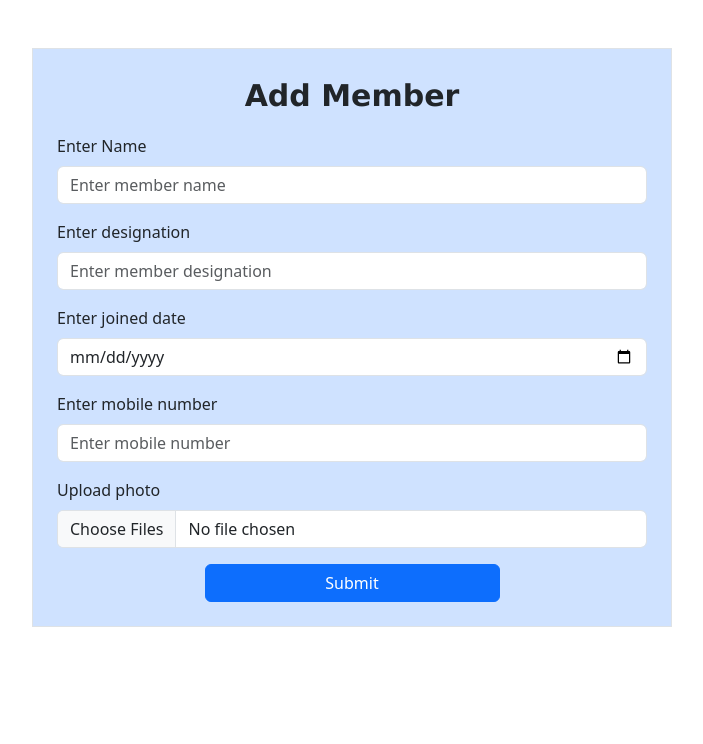
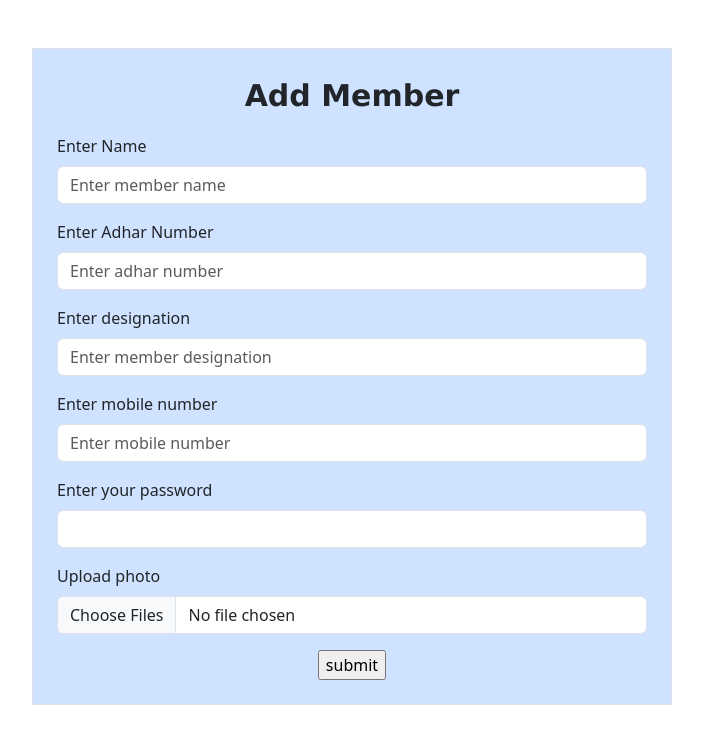
Before and after one commit to sudhir-takale/gramchaitanya-online-portal, a PHP site: page /addmember.php in a window 1280 px wide. Shown: the top 744 px of the page, without its empty margins (288-991 px from the left). Run offline with PHP 8.4, Linux system fonts and the light colour scheme.

Commit message:
added php code

```diff
--- a/addmem.php
+++ /dev/null
@@ -1,3 +0,0 @@
-<?php
-
-?>
--- a/addmember.php
+++ b/addmember.php
@@ -1,3 +1,33 @@
+<?php
+require('database.php');
+
+if ($_SERVER["REQUEST_METHOD"] == "POST") {
+
+
+    $fname = $_POST['fname'];
+    $designation = $_POST['designation'];
+    $mobile = $_POST['mobile'];
+    $adharno = $_POST['adharno'];
+    $password = $_POST['password'];
+    // $date = $_POST['date'];
+    $photo = $_POST['photo'];
+
+    $query = "INSERT INTO admins (name,adharno,role,mobilenumber,password,photo) VALUES ('$fname','$adharno','$designation','$mobile','$password','$photo')";
+
+    if (mysqli_query($conn, $query)) {
+        echo "inserted succesfully";
+
+    } else {
+        echo "error" . $conn->error;
+    }
+
+
+}
+?>
+
+
+
+
 <!DOCTYPE html>
 <html lang="en">
 
@@ -11,48 +41,58 @@
 </head>
 
 <body>
-
-
-
-    <form action="" class="m-5 bg-primary-subtle  border w-50 p-4 mx-auto col-10 col-md-8 col-lg-6 ">
+    <form action="addmember.php" class="m-5 bg-primary-subtle  border w-50 p-4 mx-auto col-10 col-md-8 col-lg-6 "
+        method="post">
         <p class="align-center"
             style="text-align: center; font-size: 30px; font-weight: 800; font-family: Verdana, Geneva, Tahoma, sans-serif;">
             Add Member</p>
         <div class="mb-3 ">
             <label for="exampleFormControlInput1" class="form-label">Enter Name </label>
-            <input type="text" class="form-control" id="exampleFormControlInput1" placeholder="Enter member name">
+            <input type="text" class="form-control" id="exampleFormControlInput1" name="fname"
+                placeholder="Enter member name">
+
+        </div>
+        <div class="mb-3 ">
+            <label for="exampleFormControlInput1" class="form-label">Enter Adhar Number </label>
+            <input type="text" class="form-control" id="exampleFormControlInput1" name="adharno"
+                placeholder="Enter adhar number">
 
         </div>
         <div class="mb-3 ">
             <label for="exampleFormControlInput1" class="form-label">Enter designation </label>
-            <input type="text" class="form-control" id="exampleFormControlInput1"
+            <input type="text" class="form-control" id="exampleFormControlInput1" name="designation"
                 placeholder="Enter member designation">
 
         </div>
+        <!-- <div class="mb-3 ">
+            <label for="exampleFormControlInput1" class="form-label">Enter joined date </label>
+            <input type="date" class="form-control" name="date" id="exampleFormControlInput1"
+                placeholder="Enter date joined">
+
+        </div> -->
+
         <div class="mb-3 ">
-            <label for="exampleFormControlInput1" class="form-label">Enter joined date </label>
-            <input type="date" class="form-control" id="exampleFormControlInput1" placeholder="Enter date joined">
+            <label for="exampleFormControlInput1" class="form-label">Enter mobile number </label>
+            <input type="text" class="form-control" id="exampleFormControlInput1" name="mobile" maxlength="10"
+                placeholder="Enter mobile number">
 
         </div>
 
         <div class="mb-3 ">
-            <label for="exampleFormControlInput1" class="form-label">Enter mobile number </label>
-            <input type="text" class="form-control" id="exampleFormControlInput1" maxlength="10"
-                placeholder="Enter mobile number">
-
+            <label for="formFileMultiple" class="form-label">Enter your password</label>
+            <input class="form-control" type="password" id="formFileMultiple" name="password" multiple>
         </div>
-
-
 
         <div class="mb-3 ">
             <label for="formFileMultiple" class="form-label">Upload photo</label>
-            <input class="form-control" type="file" id="formFileMultiple" multiple>
+            <input class="form-control" type="file" id="formFileMultiple" name="photo" multiple>
         </div>
 
 
 
         <div class="text-center">
-            <button type="button" class="btn btn-primary w-50 ">Submit</button>
+            <!-- <button type="button" class="btn btn-primary w-50 ">Submit</button> -->
+            <input type="submit" value="submit">
         </div>
 
     </form>
@@ -71,4 +111,5 @@
 
 </body>
 
+
 </html>
```
Also changed, not shown: community.php (+1 -12 lines), documentrequest.php (+10 -9 lines), index.php (+18 -111 lines), logout.php (renamed from logout.html, +2 -7 lines), query.php (added, +17 -0 lines), register.php (+22 -22 lines), gallery.php (renamed from gallery.html).
